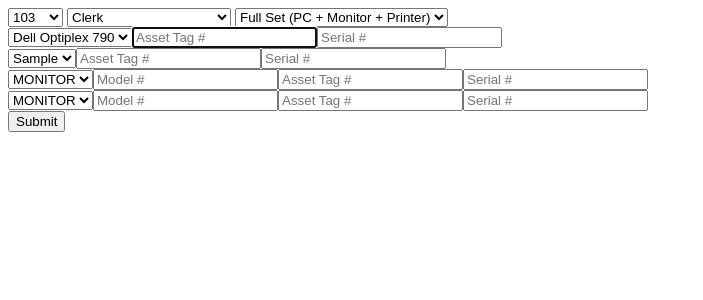
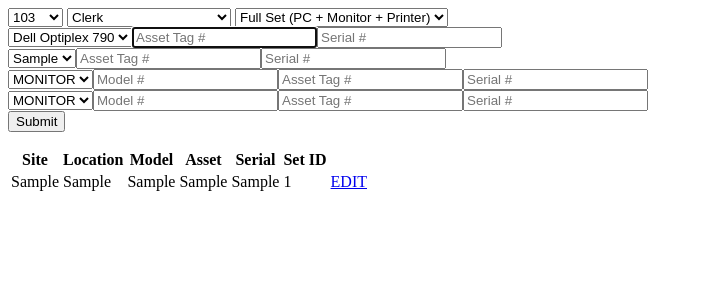
Before and after one commit to BluJINonlee/inventory, a PHP site: page / in a window 1280 px wide. Shown: the top 300 px of the page, without its empty margins (0-703 px from the left). Run offline with PHP 8.4, Linux system fonts and the light colour scheme; tables that the repository leaves empty or names only in its code hold one stand-in row (values such as "Sample post").

Commit message:
Made pcs table editable on index.php
Listed pcs table on index.php as well as a way to edit each entry.

```diff
--- /dev/null
+++ b/connectDatabase.php
@@ -0,0 +1,3 @@
+<?php
+    $con = mysqli_connect("localhost","root","","inventory");
+?>
--- a/index.php
+++ b/index.php
@@ -335,7 +335,38 @@ $location = array("Clerk","Transportation Manager","Maintenance","Maintenance Ma
 			return moveFocus(node.nextSibling);
 		}
 	}
+	</script>
 
-	</script>
+	<?php
+		function listTable ($table) {
+			$con = mysqli_connect("localhost", "root", "", "inventory");
+			$results = mysqli_query($con, "SELECT id, sid, site, location, model, asset, serial FROM $table");
+			echo "<table>
+				<tr>
+					<th>Site</th>
+					<th>Location</th>
+					<th>Model</th>
+					<th>Asset</th>
+					<th>Serial</th>
+					<th>Set ID</th>
+				</tr>
+				";
+			while($row = mysqli_fetch_array($results)) {
+				echo "<tr>
+					<td>{$row['site']}</td>
+					<td>{$row['location']}</td>
+					<td>{$row['model']}</td>
+					<td>{$row['asset']}</td>
+					<td>{$row['serial']}</td>
+					<td>{$row['sid']}</td>
+					<td><a href='updateForm.php?sid={$row['sid']}&site={$row['site']}&location={$row['location']}&model={$row['model']}&asset={$row['asset']}&serial={$row['serial']}&id={$row['id']}&deviceType=pcs'>EDIT</a></td>
+				</tr>
+				";
+			}
+			echo "</table>";
+		}
+		listTable("pcs");
+	?>
+
 	</body>
 </html>
```
Also changed, not shown: updateEntry.php (added, +24 -0 lines), updateForm.php (added, +29 -0 lines).
